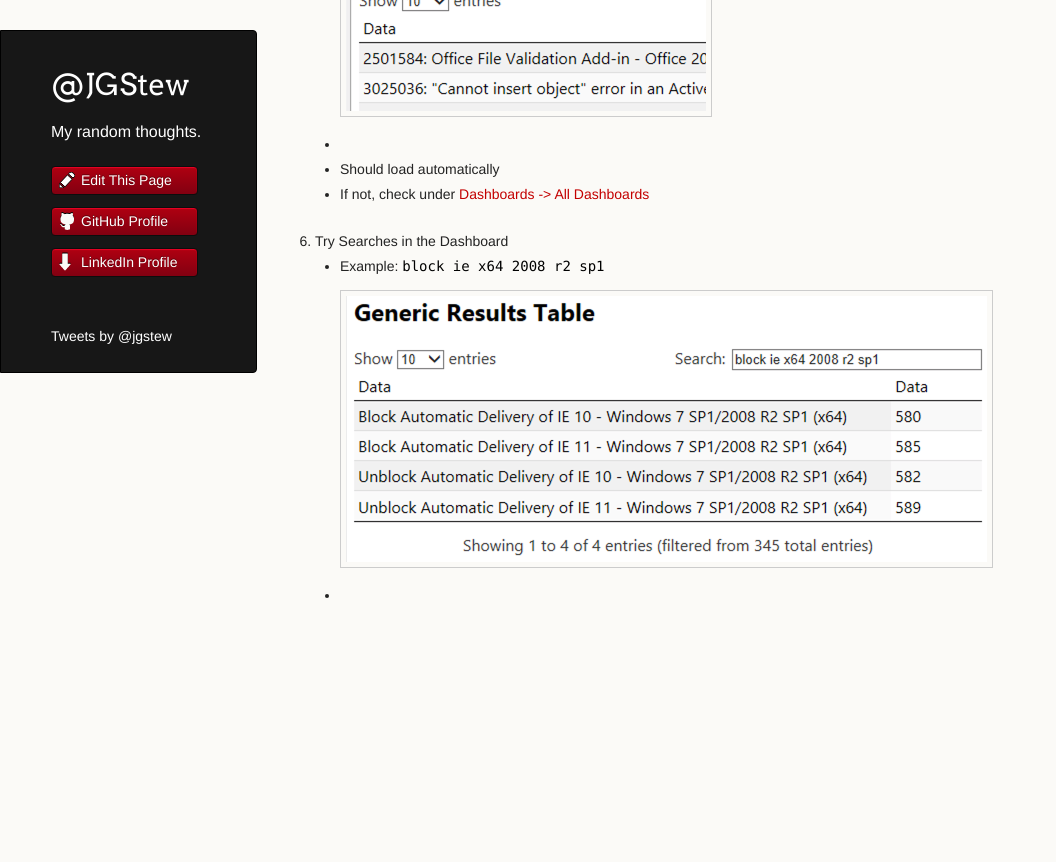
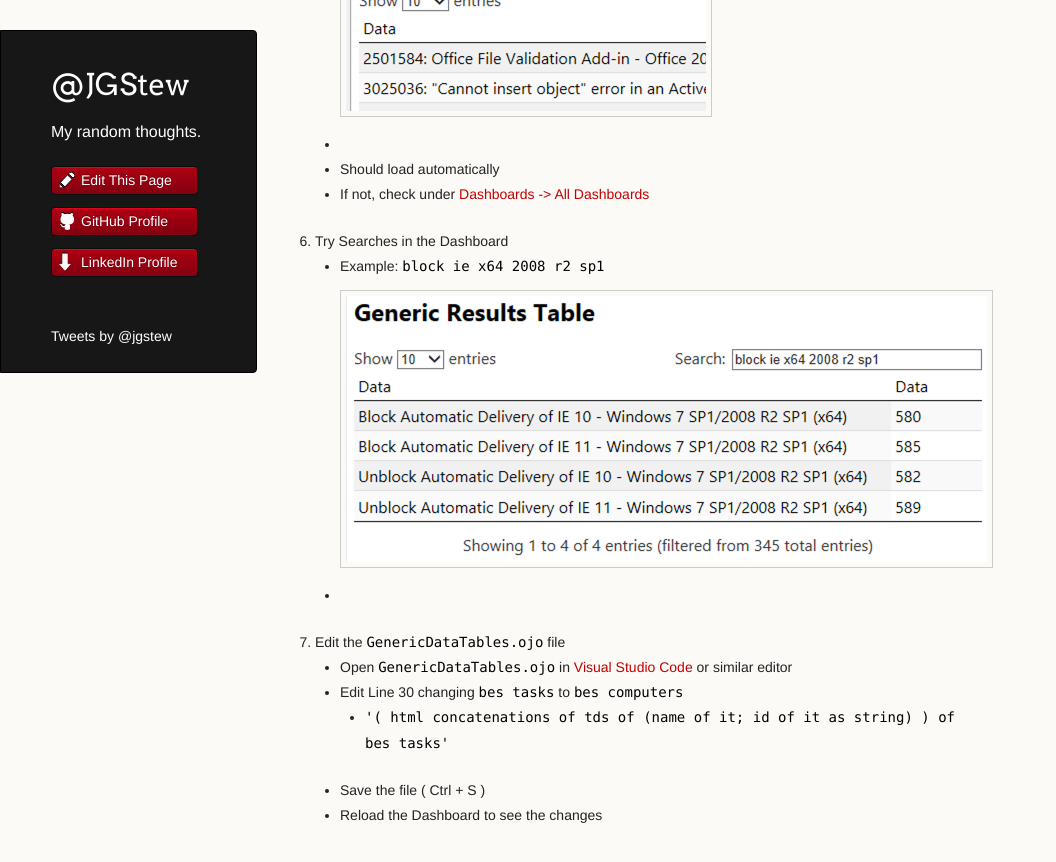
Before and after one commit to jgstew/jgstew.github.io, a Jekyll site: the page built from _posts/2018-10-30-Edit-DataTables-Console-Dashboard.md, in a window 1280 px wide and 900 px high, scrolled down 1625 px. Shown: the top 862 px of the window, without its empty margins (0-1056 px from the left). Built offline with Jekyll 4.4.1, drawn with Linux system fonts in a browser that asks for light colours; nearby versions of some CDN libraries; comment, search, counter and statistics services are not loaded; before the commit the page ends 2305 px from its top, so only the background shows below that.

Commit message:
Update 2018-10-30-Edit-DataTables-Console-Dashboard.md

```diff
--- a/_posts/2018-10-30-Edit-DataTables-Console-Dashboard.md
+++ b/_posts/2018-10-30-Edit-DataTables-Console-Dashboard.md
@@ -22,3 +22,9 @@
 1. Try Searches in the Dashboard
     * Example: `block ie x64 2008 r2 sp1`
     * ![Search Dashboard](/images/BigFix/Dashboards/DashboardSearchDT.png)
+1. Edit the `GenericDataTables.ojo` file
+    * Open `GenericDataTables.ojo` in [Visual Studio Code](https://code.visualstudio.com/) or similar editor
+    * Edit Line 30 changing `bes tasks` to `bes computers`
+        * `'( html concatenations of tds of (name of it; id of it as string) ) of bes tasks'`
+    * Save the file ( Ctrl + S )
+    * Reload the Dashboard to see the changes
```
